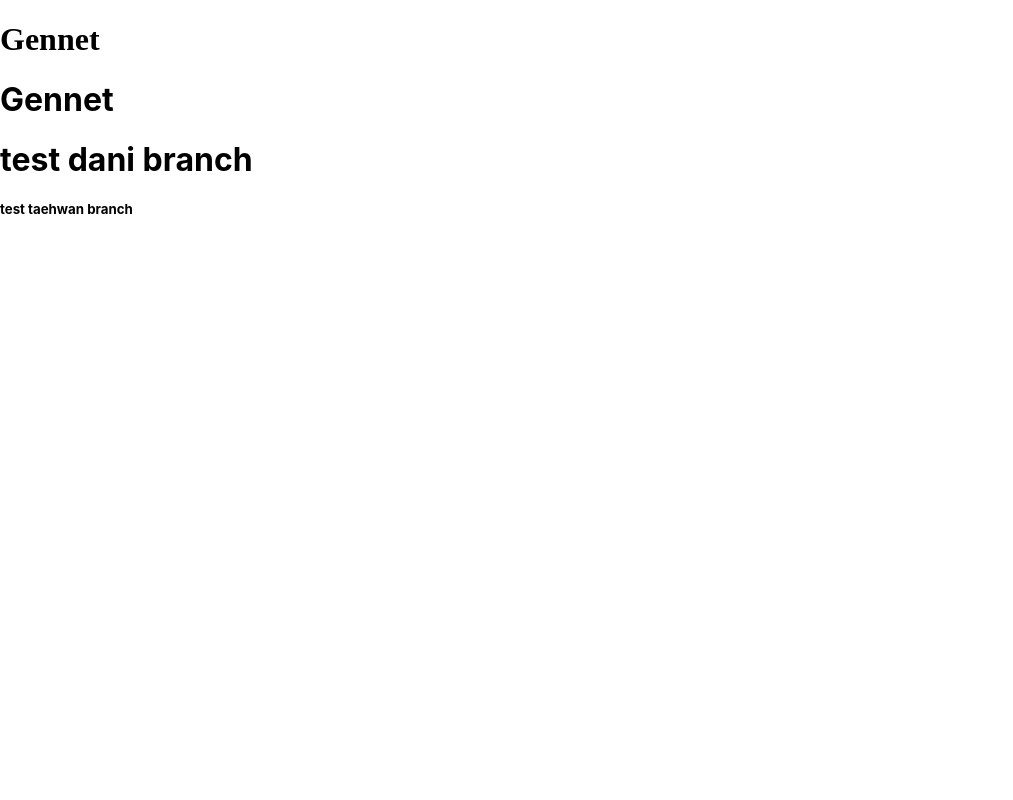
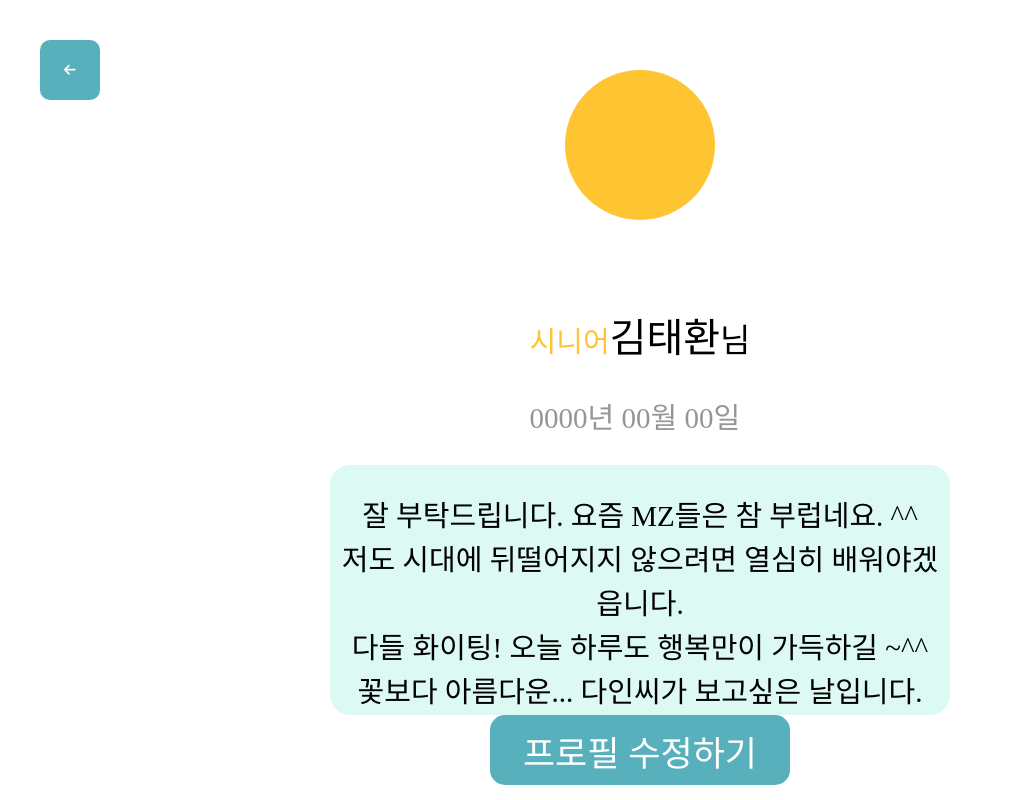
Before and after one commit to taehwan01/gennet-react, a React (Create React App) app: page /senior/profile in a window 1280 px wide. Shown: the whole page, without its empty margins (0-1013 px from the left). Built offline with nearby package versions, Linux system fonts and the light colour scheme.

Commit message:
feat:설정페이지-프로필 이미지 선택시

```diff
--- a/package.json
+++ b/package.json
@@ -3,6 +3,9 @@
   "version": "0.1.0",
   "private": true,
   "dependencies": {
+    "@fortawesome/fontawesome-svg-core": "^6.4.0",
+    "@fortawesome/free-solid-svg-icons": "^6.4.0",
+    "@fortawesome/react-fontawesome": "^0.2.0",
     "@testing-library/jest-dom": "^5.17.0",
     "@testing-library/react": "^13.4.0",
     "@testing-library/user-event": "^13.5.0",
--- a/src/App.js
+++ b/src/App.js
@@ -1,10 +1,9 @@
+import SettingProfile from './pages/SettingProfile/SettingProfile';
+
 function App() {
   return (
     <div>
-      <h1 className='font-style-test'>Gennet</h1>
-      <h1>Gennet</h1>
-      <h1>test dani branch</h1>
-      <h5>test taehwan branch</h5>
+      <SettingProfile />
     </div>
   );
 }
--- /dev/null
+++ b/src/components/Button/Button.css
@@ -0,0 +1,3 @@
+button {
+  border: none;
+}
--- /dev/null
+++ b/src/pages/SettingProfile/SettingProfile.css
@@ -0,0 +1,90 @@
+.container {
+  display: grid;
+  grid-template-columns: 2fr 6fr 2fr;
+}
+
+button {
+  border: none;
+}
+
+.back-bt {
+  background-color: #57b0bc;
+  width: 60px;
+  height: 60px;
+  border-radius: 10px;
+
+  position: relative;
+  left: 40px;
+  top: 40px;
+}
+
+.section2 {
+  display: flex;
+  flex-direction: column;
+  align-items: center;
+}
+
+.circle {
+  width: 150px;
+  height: 150px;
+  border-radius: 50%;
+  background-color: #ffc431;
+  margin: 70px;
+}
+
+.profile-txt {
+  margin-bottom: 30px;
+}
+
+.senior-txt {
+  font-family: 'YD윤고딕320';
+  src: url('../../assets/YD윤고딕320.ttf');
+  font-size: 29px;
+  color: #ffc431;
+}
+
+.name-txt {
+  font-family: 'YD윤고딕340';
+  src: url('../../assets/YD윤고딕340.ttf');
+  font-size: 40px;
+}
+.nim-txt {
+  font-family: 'YD윤고딕340';
+  src: url('../../assets/YD윤고딕340.ttf');
+  font-size: 33px;
+}
+
+.date-txt {
+  font-family: 'YD윤고딕320';
+  src: url('../../assets/YD윤고딕320.ttf');
+  font-size: 29px;
+  color: #939598;
+}
+
+.intro-box {
+  background-color: #dcf9f3;
+  width: 620px;
+  height: 250px;
+  border-radius: 20px;
+}
+
+.intro-txt {
+  text-align: center;
+
+  font-family: 'YD윤고딕320';
+  src: url('../../assets/YD윤고딕320.ttf');
+  font-size: 29px;
+  line-height: 44px;
+}
+
+.profile-edit-bt {
+  background-color: #57b0bc;
+  width: 300px;
+  height: 70px;
+  border-radius: 15px;
+
+  font-family: 'YD윤고딕340';
+  src: url('../../assets/YD윤고딕340.ttf');
+  font-size: 35px;
+  color: white;
+}
--- /dev/null
+++ b/src/pages/SettingProfile/SettingProfile.jsx
@@ -0,0 +1,46 @@
+import { FontAwesomeIcon } from '@fortawesome/react-fontawesome';
+import { faArrowLeft } from '@fortawesome/free-solid-svg-icons';
+
+import './SettingProfile.css';
+
+function SettingProfile() {
+  return (
+    <div className='container'>
+      <div className='section1'>
+        <button type='button' className='back-bt'>
+          <FontAwesomeIcon icon={faArrowLeft} style={{ color: '#ffffff' }} />
+        </button>
+      </div>
+      <div className='section2'>
+        <div className='circle'> </div>
+        <div className='info'>
+          <p className='profile-txt'>
+            <span className='senior-txt'>시니어</span>
+            <span className='name-txt'>김태환</span>
+            <span className='nim-txt'>님</span>
+          </p>
+          <p className='date-txt'>0000년 00월 00일</p>
+        </div>
+        <div className='intro-box'>
+          <p className='intro-txt'>
+            잘 부탁드립니다. 요즘 MZ들은 참 부럽네요. ^^
+            <br />
+            저도 시대에 뒤떨어지지 않으려면 열심히 배워야겠읍니다.
+            <br />
+            다들 화이팅! 오늘 하루도 행복만이 가득하길 ~^^
+            <br />
+            꽃보다 아름다운... 다인씨가 보고싶은 날입니다. *^^*
+          </p>
+        </div>
+        <div className='section3'>
+          <button type='button' className='profile-edit-bt'>
+            프로필 수정하기
+          </button>
+        </div>
+      </div>
+      <div> </div>
+    </div>
+  );
+}
+
+export default SettingProfile;
--- /dev/null
+++ b/src/pages/SettingProfileEdit/SettingProfileEdit.css
@@ -0,0 +1,4 @@
+button {
+  border: none;
+  border-radius: 15px;
+}
```
Also changed, not shown: src/components/Button/Button.jsx (added, +11 -0 lines), src/pages/SettingProfileEdit/SettingProfileEdit.jsx (added, +12 -0 lines), .eslintrc.json, 1 other file (tests, documents, lock files or other folders).
